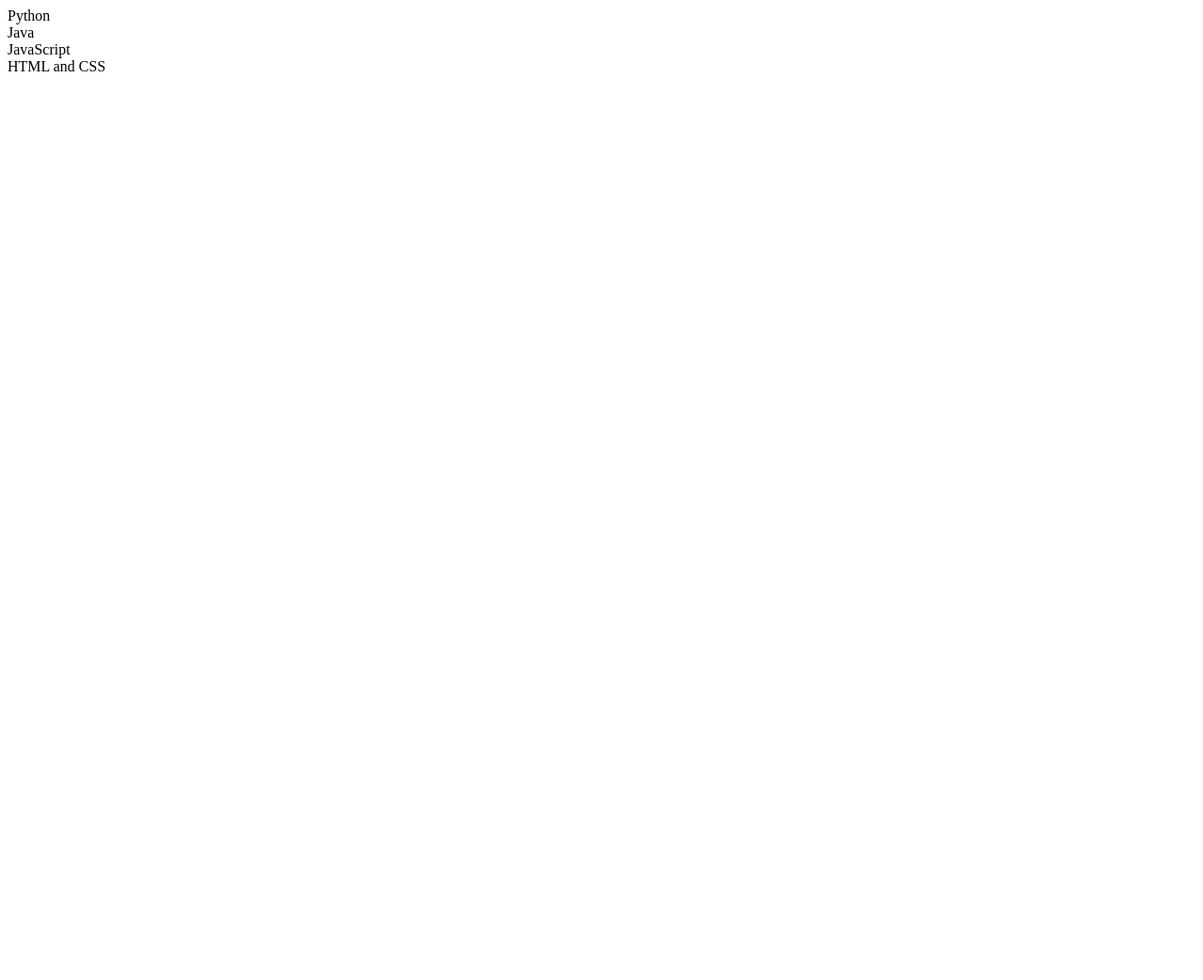
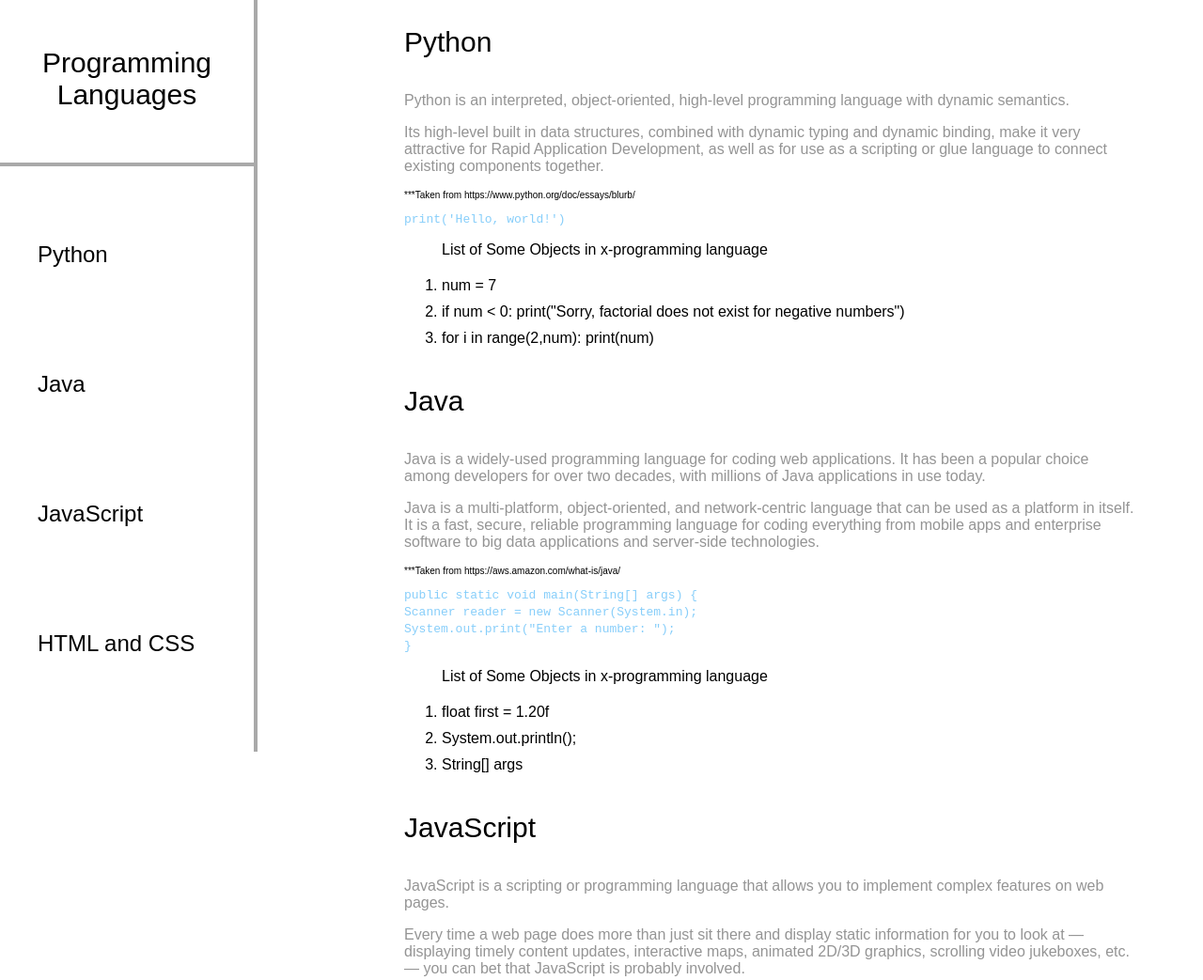
Before and after one commit to vangarde03/Responsive-Web-Design-Certification, a plain HTML site: page Technical Documentation Project/index.html in a window 1280 px wide. Shown: the top 1043 px of the page at 94% size. Before the commit the page ends 800 px from the top, so only its background shows below. Drawn offline with Linux system fonts and the light colour scheme.

Commit message:
Technical Documentation Project

```diff
--- a/Technical Documentation Project/index.html
+++ b/Technical Documentation Project/index.html
@@ -3,36 +3,191 @@
   <head>
     <meta charset="utf-8">
     <title>Technical Documentation Demo Page</title>
+    <link rel="stylesheet" href="./styles.css">
   </head>
   <body>
+    <div class="navbar">
+    <nav id="navbar">
+      <div class="header-text">
+      <header>
+        Programming Languages
+      </header>
+      </div>
+      <ul>
+        <li class="page-link"><a class='nav-link' href="#Python">Python</a></li>
+        <li class="page-link"><a class='nav-link' href="#Java">Java</a></li>
+        <li class="page-link"><a class='nav-link' href="#JavaScript">JavaScript</a></li>
+        <li class="page-link"><a class='nav-link' href="#HTML_and_CSS">HTML and CSS</a></li>
+        <li class="page-link"><a class='nav-link' href="#Swift">Swift</a></li>
+      </ul>
+    </nav>
+    </div>
+    <div class="main-doc-div">
     <main id="main-doc">
-      <section id="Python">
+      <section class='main-section' id="Python">
         <header>
           Python
         </header>
+        <p>
+          Python is an interpreted, object-oriented, high-level programming language with dynamic semantics.
+        </p>
+        <p>
+          Its high-level built in data structures, combined with dynamic typing and dynamic binding, make it very attractive for Rapid Application Development, as well as for use as a scripting or glue language to connect existing components together.
+        </p>
+        <footer>
+          ***Taken from https://www.python.org/doc/essays/blurb/
+        </footer>
+        <code>
+          print('Hello, world!')
+
+        </code>
+        <ol><label class="ol-heading">List of Some Objects in x-programming language</label>
+          <li>
+            num = 7
+          </li>
+          <li>
+            if num < 0: print("Sorry, factorial does not exist for negative numbers")
+          </li>
+          <li>
+            for i in range(2,num): print(num)
+          </li>
+        </ol>
       </section>
-      <section id="Java">
+      <section class='main-section' id="Java">
         <header>
           Java
         </header>
+        <p>
+          Java is a widely-used programming language for coding web applications. It has been a popular choice among developers for over two decades, with millions of Java applications in use today.
+        </p>
+        <p>
+          Java is a multi-platform, object-oriented, and network-centric language that can be used as a platform in itself. It is a fast, secure, reliable programming language for coding everything from mobile apps and enterprise software to big data applications and server-side technologies.
+        </p>
+        <footer>
+          ***Taken from https://aws.amazon.com/what-is/java/
+        </footer>
+        <code>
+          public static void main(String[] args) {<br>
+            Scanner reader = new Scanner(System.in);<br>
+            System.out.print("Enter a number: ");<br>
+          }
+        </code>
+        <ol><label class="ol-heading">List of Some Objects in x-programming language</label>
+          <li>
+            float first = 1.20f
+          </li>
+          <li>
+            System.out.println();
+          </li>
+          <li>
+            String[] args
+          </li>
+        </ol>
       </section>
-      <section id="JavaScript">
+      <section class='main-section' id="JavaScript">
         <header>
           JavaScript
         </header>
+        <p>
+          JavaScript is a scripting or programming language that allows you to implement complex features on web pages.
+        </p>
+        <p>
+          Every time a web page does more than just sit there and display static information for you to look at — displaying timely content updates, interactive maps, animated 2D/3D graphics, scrolling video jukeboxes, etc. — you can bet that JavaScript is probably involved.
+        </p>
+        <footer>
+          ***Taken from https://developer.mozilla.org/en-US/docs/Learn/JavaScript/First_steps/What_is_JavaScript
+        </footer>
+        <code>
+          const para = document.querySelector("p");<br>
+          para.addEventListener("click", updateName);
+        </code>
+
+        <ol><label class="ol-heading">Some examples of different parts of JavaScript</label>
+          <li>
+            const a = Math.random();
+          </li>
+          <li>
+            console.log(a);
+          </li>
+          <li>
+            const min = parseInt(prompt("Enter a min value: "));
+          </li>
+        </ol>
       </section>
-      <section>
-        <header id="HTML-and-CSS">
+      <section class='main-section' id="HTML_and_CSS">
+        <header>
           HTML and CSS
         </header>
+        <p>
+          HTML is a markup language used to create static web pages and web applications.
+        </p>
+        <p>
+          CSS is a style sheet language responsible for the presentation of documents written in a markup language.
+        </p>
+        <footer>
+          ***Taken from https://www.simplilearn.com/tutorials/html-tutorial/html-vs-css#html_vs_css
+        </footer>
+        <code>
+          [HTML]:<br>
+          &lt;!DOCTYPE html>&gt;<br>
+          &lt;html lang="en">&gt;<br>
+          &lt;head>&gt;<br>
+          <br>
+          [CSS]:<br>
+          .header-text{<br>
+            text-align: center;<br>
+            font-size: 1.3rem;<br>
+            border-bottom-color: darkgray;<br>
+          }<br>
+        </code>
+        <ol><label class="ol-heading">List of Some Elements & Properties in HTML & CSS</label>
+          <li>
+            &lt;li&gt;
+          </li>
+          <li>
+            background-color
+          </li>
+          <li>
+            accent-color
+          </li>
+        </ol>
+
       </section>
-      <section>
+      <section class="main-section" id="Swift">
         <header>
-
+          Swift
         </header>
+        <p>
+          Swift is a general-purpose programming language built using a modern approach to safety, performance, and software design patterns.
+        </p>
+        <p>
+          The goal of the Swift project is to create the best available language for uses ranging from systems programming, to mobile and desktop apps, scaling up to cloud services.
+        </p>
+        <footer>
+          ***Taken from https://www.swift.org/about/
+        </footer>
+        <code>
+          Example Code
+        </code>
+        <ol><label class="ol-heading">Some examples of different parts of Swift:</label>
+          <li>
+            let maximumNumberOfLoginAttempts
+          </li>
+          <li>
+            var currentLoginAttempt
+          </li>
+          <li>
+            "hello, " + "world"
+          </li>
+        </ol>
       </section>
 
     </main>
 
+      <img class='logo' src="fcc_secondary_small.svg" alt="FreeCodeCamp Logo">
+
+    </div>
+
+
   </body>
 </html>
--- a/Technical Documentation Project/styles.css
+++ b/Technical Documentation Project/styles.css
@@ -0,0 +1,115 @@
+body{
+  font-family: sans-serif;
+}
+
+html{
+  scroll-behavior: smooth;
+  overflow: auto;
+}
+
+
+.navbar{
+    position: fixed;
+    left: 0;
+    bottom: 0;
+    top: 0;
+    width: 270px;
+    background-color: white;
+    padding-top: 20px;
+    display: block;
+    color: black;
+    border-right-color: darkgray;
+    border-right-style: solid;
+    border-right-width: 4px;
+    z-index: 9;
+    overflow: auto;
+    scroll-behavior: smooth;
+
+}
+
+header{
+  padding-top: 20px;
+  padding-bottom: 20px;
+  font-size: 30px;
+}
+
+footer{
+  font-size: 10px;
+  padding-bottom: 10px;
+}
+
+code{
+  color: lightskyblue;
+}
+p{
+  color: rgba(128, 128, 128, 0.844);
+}
+
+.navbar header{
+  font-size: 30px;
+}
+
+
+
+.header-text{
+  text-align: center;
+  font-size: 1.3rem;
+  border-bottom-color: darkgray;
+  border-bottom-width: 4px;
+  padding: 10px 10px 10px 10px;
+  border-bottom-style: solid;
+  padding-bottom: 35px;
+  border-top-color: darkgray;
+}
+
+
+
+
+li{
+  padding-top: 5px;
+  padding-bottom: 5px;
+}
+
+li:first-of-type{
+  padding-top: 20px;
+}
+
+.main-doc-div{
+  position: absolute;
+  display: block;
+  left: 390px;
+  min-width: 500px;
+  padding-right: 70px;
+  padding-left: 40px;
+
+}
+
+.logo{
+  bottom: 5;
+  right: 0;
+  width: 100px;
+  position: absolute;
+  margin-top: 100px;
+  margin-right: 20px;
+  margin-bottom: 20px;
+}
+
+li a{
+  text-decoration: none;
+  color: black;
+  font-size: 24px;
+
+
+}
+
+.page-link{
+  margin-top: 60px;
+  margin-bottom: 100px;
+  list-style-type: none;
+}
+
+@media screen{
+  body {
+    background-color: rgba(255, 255, 255, 0.944);
+  }
+}
```
Also changed, not shown: Technical Documentation Project/fcc_secondary_small.svg (added), 1 other file.
